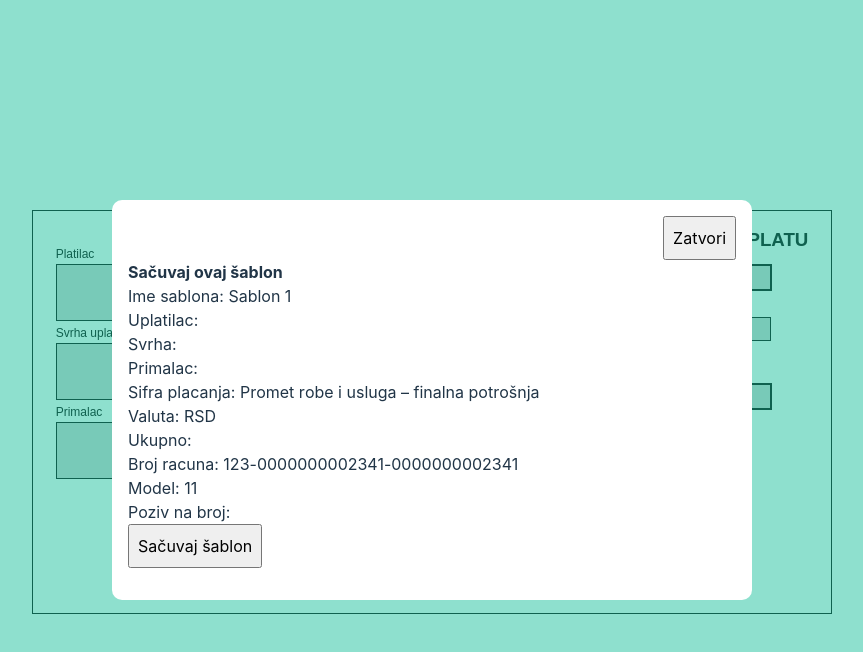
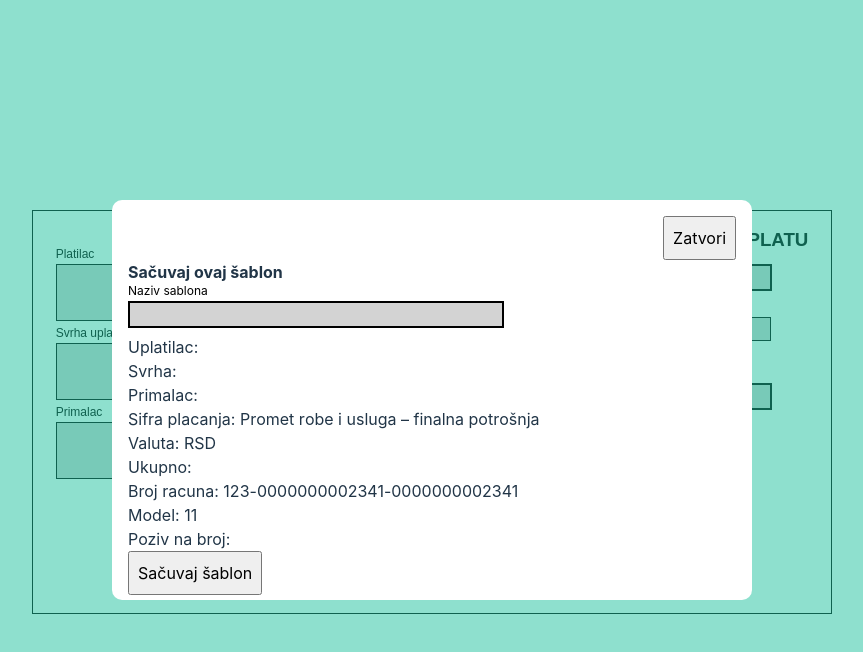
Before and after one commit to reactserbia/uplatnica, a React (Vite) app: page / in a window 1280 px wide. Both pictures are taken after a click on the button "Sačuvaj šablon". Shown: the top 652 px of the page, without its empty margins (208-1071 px from the left). Built offline with nearby package versions, Linux system fonts and the light colour scheme; some icons are missing.

Commit message:
input for template name

```diff
--- a/src/components/SaveCurrentTemplate.jsx
+++ b/src/components/SaveCurrentTemplate.jsx
@@ -1,15 +1,17 @@
 import React, { useState } from 'react'
 import S from 'styled-components';
+import Input from './Input';
 
 const SaveCurrentTemplate = ({storeTemplate,currentTemplate}) => {
-    const [templateIsSaved, setTemplateIsSaved] = useState(false)
+    const [templateIsSaved, setTemplateIsSaved] = useState(false);
+    const [templateName, setTemplateName] = useState('');
     const saveTemplate = () => {
-        storeTemplate();
+        storeTemplate(templateName);
         setTemplateIsSaved(true);
     }
 
     const generateSaveCurrentTemplate = () => {
-        const {name, payer,
+        const { payer,
         paymentDescription,
         receiver,
         payCode,
@@ -23,7 +25,17 @@ const SaveCurrentTemplate = ({storeTemplate,currentTemplate}) => {
         paymentNumber} = currentTemplate;
                return  (
                    <div>
-                       <p>Ime sablona: {name}</p>
+                       <div>
+                        <Input
+                            type='text'
+                            width={100}
+                            label='Naziv sablona'
+                            id='templateName'
+                            help='unesite naziv sablona'
+                            helpText='Ovde upišite kako ce sablon da se zove.'
+                            value={templateName}
+                            whenChanged={(event) => setTemplateName(event.target.value)} />
+                       </div>
                        <p>Uplatilac: {payer}</p>
                        <p>Svrha: {paymentDescription}</p>
                        <p>Primalac: {receiver}</p>
--- a/src/pages/Payslip.jsx
+++ b/src/pages/Payslip.jsx
@@ -990,7 +990,7 @@ function Payslip() {
     const onPaymentNumberChange = event => dispatch({ type: ACTIONS.PAYMENT_NUMBER, payload: event.target.value })
     const resetValues = () => dispatch({ type: ACTIONS.RESET_VALUES })
 
-    const storeTemplate = () => dispatch({ type: ACTIONS.STORE_TEMPLATE, payload: { ...state.currentTemplate
+    const storeTemplate = (templateName) => dispatch({ type: ACTIONS.STORE_TEMPLATE, payload: { ...state.currentTemplate, name: templateName
 } })
 
 const openSaveCurrentTemplateModal = () => {
@@ -1052,8 +1052,8 @@ const openSaveCurrentTemplateModal = () => {
         if (state.saveCurrentTemplateModalContent) {
             return (
                 <SaveCurrentTemplate
-                currentTemplate={state.currentTemplate}
-                storeTemplate={storeTemplate}
+                    currentTemplate={state.currentTemplate}
+                    storeTemplate={storeTemplate}
                 />
             )
         } else if (state.allTemplatesModalIsContent) {
```
